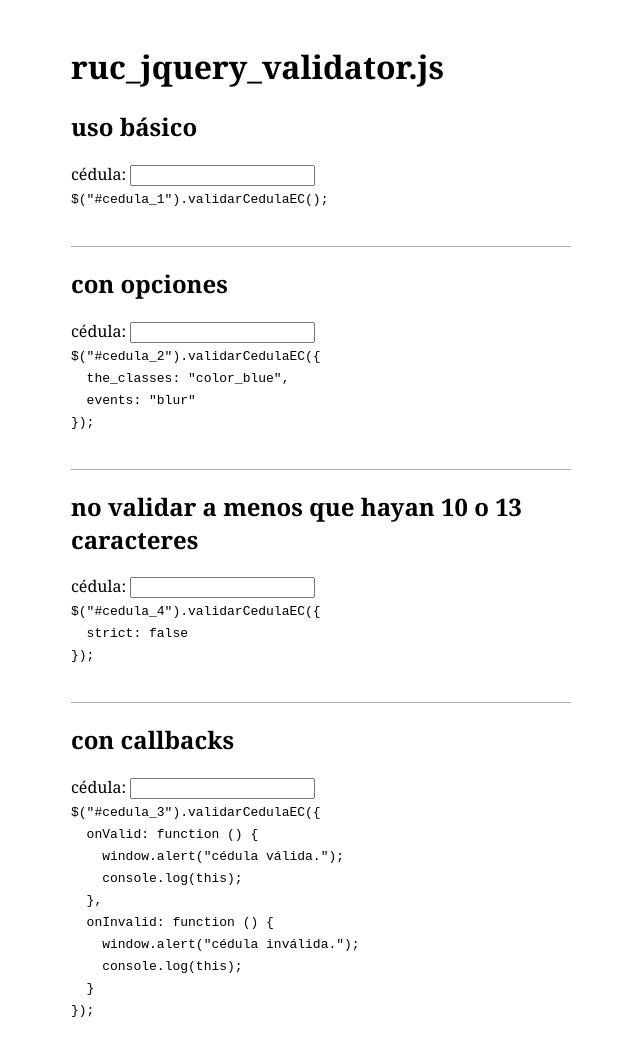
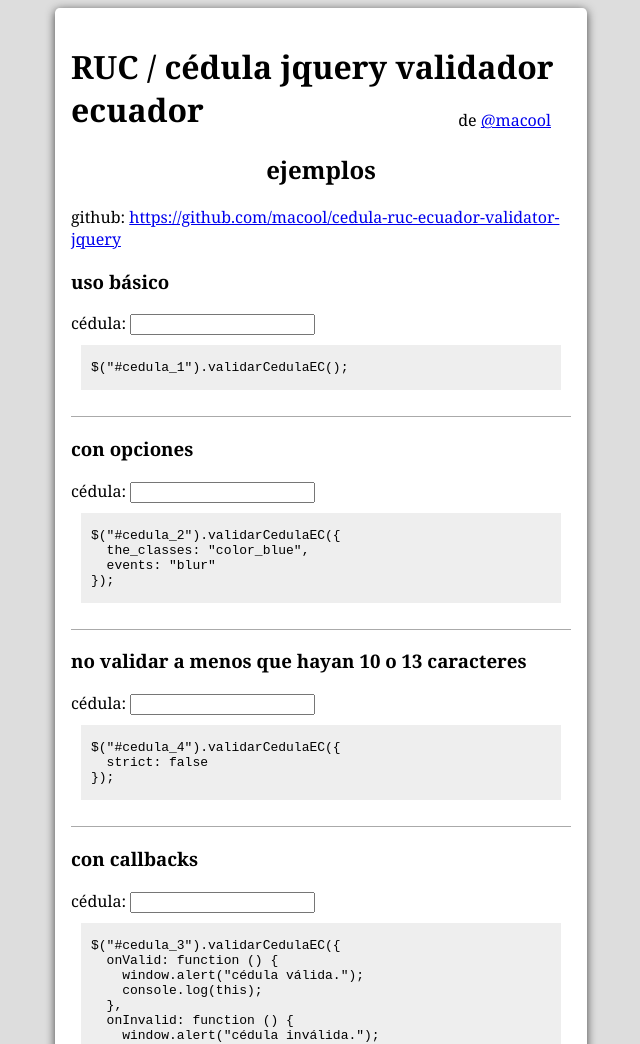
Before and after one commit to macool/jquery-ecuador-id-validator, a plain HTML site: page ejemplo.html in a window 1280 px wide. Shown: the top 1044 px of the page, without its empty margins (319-959 px from the left). Drawn offline with Linux system fonts and the light colour scheme.

Commit message:
updated example.

```diff
--- a/ejemplo.css
+++ b/ejemplo.css
@@ -1,6 +1,7 @@
 html {
   text-align: center;
   font-family: Georgia;
+  background-color: #ddd;
 }
 
 body {
@@ -8,6 +9,24 @@
   text-align: left;
   display: inline-block;
   width: 500px;
+  background-color: white;
+  border-radius: 0.3em;
+  position: relative;
+  box-shadow: 0 2px 10px #444;
+}
+
+header {
+  position: relative;
+}
+
+#tagline {
+  right: 20px;
+  bottom: 0;
+  position: absolute;
+}
+
+#title {
+  text-align: center;
 }
 
 .division {
@@ -25,4 +44,8 @@
 
 code {
   white-space: pre-wrap;
+  background-color: #eee;
+  display: block;
+  padding: 0 10px;
+  margin: 10px;
 }
--- a/ejemplo.html
+++ b/ejemplo.html
@@ -9,10 +9,23 @@
 </head>
 <body>
 
-  <h1>ruc_jquery_validator.js</h1>
+  <header>
+    <h1>RUC / cédula jquery validador ecuador</h1>
+    <div id="tagline">
+      de <a href="http://twitter.com/macool">@macool</a>
+    </div>
+  </header>
+
+  <div id="title">
+    <h2>ejemplos</h2>
+  </div>
 
   <div>
-    <h2>uso básico</h2>
+    github: <a href="https://github.com/macool/cedula-ruc-ecuador-validator-jquery">https://github.com/macool/cedula-ruc-ecuador-validator-jquery</a>
+  </div>
+
+  <div>
+    <h3>uso básico</h3>
     <label for="cedula_1">cédula:</label>
     <input type="text" id="cedula_1" name="cedula_1">
 
@@ -28,7 +41,7 @@
   <div class="division"></div>
 
   <div>
-    <h2>con opciones</h2>
+    <h3>con opciones</h3>
     <label for="cedula_2">cédula:</label>
     <input type="text" id="cedula_2" name="cedula_2">
 
@@ -50,7 +63,7 @@
   <div class="division"></div>
 
   <div>
-    <h2>no validar a menos que hayan 10 o 13 caracteres</h2>
+    <h3>no validar a menos que hayan 10 o 13 caracteres</h3>
     <label for="cedula_4">cédula:</label>
     <input type="text" id="cedula_4" name="cedula_4">
 
@@ -70,7 +83,7 @@
   <div class="division"></div>
 
   <div>
-    <h2>con callbacks</h2>
+    <h3>con callbacks</h3>
     <label for="cedula_3">cédula:</label>
     <input type="text" id="cedula_3" name="cedula_3">
 
```
